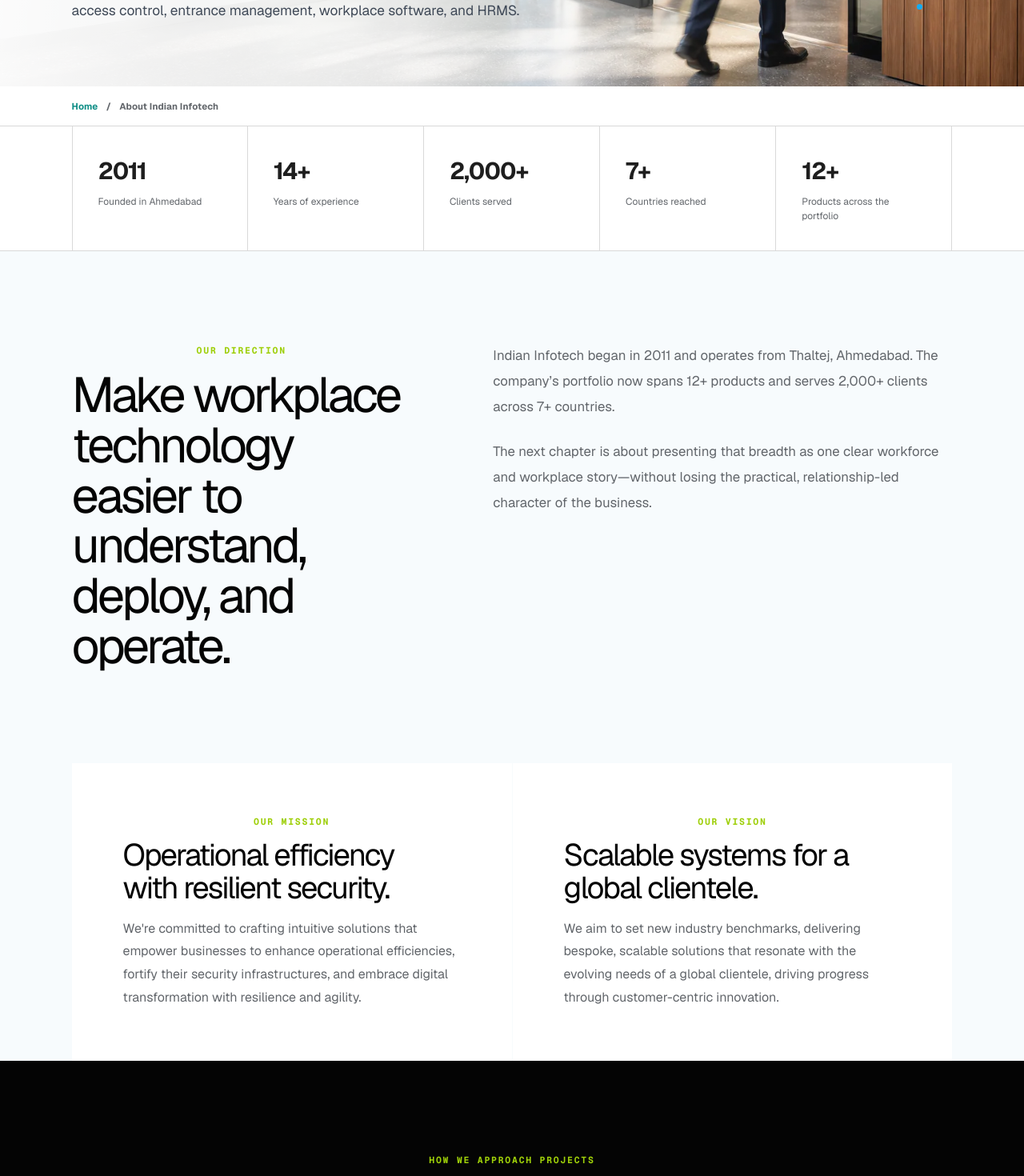
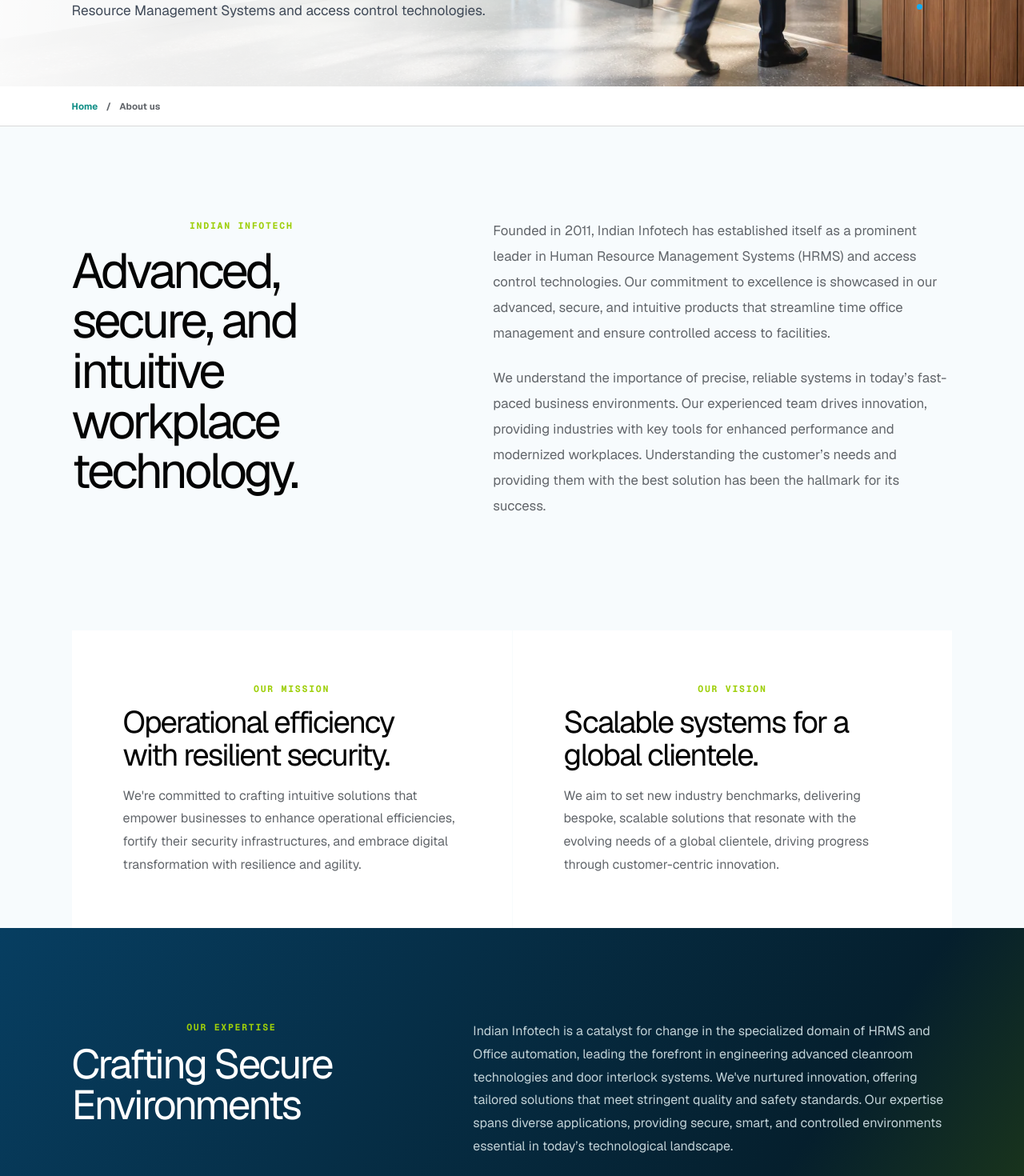
Before and after one commit to dishan2301/indian-info-website-2, a Next.js app: page /about in a window 1280 px wide. Shown: the part 500-1970 px from the top of the page at 80% size. Built offline with nearby package versions, Linux system fonts and the light colour scheme.

Commit message:
Match legacy footer and rebuild about page

```diff
--- a/app/_components/site-footer.tsx
+++ b/app/_components/site-footer.tsx
@@ -41,7 +41,7 @@ export function SiteFooter() {
           <Link href="/trust">Trust center</Link>
           <Link href="/academy">Academy</Link>
           <Link href="/status">System status</Link>
-          <Link href="/about">Company</Link>
+          <Link href="/about-us">About us</Link>
         </div>
         <div>
           <h3>Contact</h3>
--- a/app/_components/site-header.tsx
+++ b/app/_components/site-header.tsx
@@ -94,7 +94,7 @@ export function SiteHeader() {
           <div className="mega-panel industries-panel"><div className="mega-panel-top"><span>Industry operating contexts</span><Link href="/contact">Plan an industry solution ↗</Link></div><div className="industry-menu-grid">{industryLinks.map((link, index) => <Link href={link.href} key={link.label}><span>0{index + 1}</span>{link.label}<b aria-hidden="true">→</b></Link>)}</div></div>
         </InteractiveMenu>
         <InteractiveMenu title="Company" className="company-menu">
-          <div className="mega-panel compact-mega-panel"><div className="mega-columns"><div><h2>Indian Infotech</h2><Link href="/company">Company overview<span aria-hidden="true">→</span></Link><Link href="/about">About the company<span aria-hidden="true">→</span></Link><Link href="/engineering">Engineering and implementation<span aria-hidden="true">→</span></Link><Link href="/partners">Partners<span aria-hidden="true">→</span></Link></div><div><h2>Proof and updates</h2><Link href="/case-studies">Customer deployments<span aria-hidden="true">→</span></Link><Link href="/insights">News & insights<span aria-hidden="true">→</span></Link><Link href="/resources">Resources<span aria-hidden="true">→</span></Link><Link href="/support">Support center<span aria-hidden="true">→</span></Link></div></div></div>
+          <div className="mega-panel compact-mega-panel"><div className="mega-columns"><div><h2>Indian Infotech</h2><Link href="/company">Company overview<span aria-hidden="true">→</span></Link><Link href="/about-us">About us<span aria-hidden="true">→</span></Link><Link href="/engineering">Engineering and implementation<span aria-hidden="true">→</span></Link><Link href="/partners">Partners<span aria-hidden="true">→</span></Link></div><div><h2>Proof and updates</h2><Link href="/case-studies">Customer deployments<span aria-hidden="true">→</span></Link><Link href="/insights">News & insights<span aria-hidden="true">→</span></Link><Link href="/resources">Resources<span aria-hidden="true">→</span></Link><Link href="/support">Support center<span aria-hidden="true">→</span></Link></div></div></div>
         </InteractiveMenu>
       </nav>
 
@@ -102,7 +102,7 @@ export function SiteHeader() {
 
       <details className="mobile-menu">
         <summary aria-label="Open navigation">Menu</summary>
-        <div><Link href="/products">Products</Link><Link href="/compare">Compare products</Link><Link href="/software">Software</Link><Link href="/solutions">Solutions</Link><Link href="/industries">Industries</Link><Link href="/company">Company</Link><Link href="/insights">News & insights</Link><Link href="/support">Support</Link><Link href="/search">Search</Link><Link href="/contact">Book a demo</Link></div>
+        <div><Link href="/products">Products</Link><Link href="/compare">Compare products</Link><Link href="/software">Software</Link><Link href="/solutions">Solutions</Link><Link href="/industries">Industries</Link><Link href="/about-us">About us</Link><Link href="/insights">News & insights</Link><Link href="/support">Support</Link><Link href="/search">Search</Link><Link href="/contact">Book a demo</Link></div>
       </details>
     </header>
   );
--- /dev/null
+++ b/app/about-us/page.tsx
@@ -0,0 +1 @@
+export { default, metadata } from '../about/page';
--- a/app/about/page.tsx
+++ b/app/about/page.tsx
@@ -6,53 +6,38 @@ import { SiteHeader } from '../_components/site-header';
 import { companyFacts } from '../content';
 
 export const metadata: Metadata = {
-  title: 'About Indian Infotech | Ahmedabad, Gujarat',
-  description: 'Founded in Ahmedabad in 2011, Indian Infotech serves 2,000+ clients across 7+ countries with workforce and workplace systems.',
-  alternates: { canonical: '/about' },
-  openGraph: { title: 'About Indian Infotech', description: 'Workforce and workplace technology from Ahmedabad since 2011.', url: '/about' },
+  title: 'About Us | Indian Infotech',
+  description: 'Indian Infotech develops HRMS, access control, biometric, and cleanroom systems from Ahmedabad.',
+  alternates: { canonical: '/about-us' },
 };
 
-const principles = [
-  { number: '01', title: 'Start with the operation', text: 'Understand the people, entry points, shifts, policies, and constraints before recommending technology.' },
-  { number: '02', title: 'Be specific', text: 'Describe capabilities, limits, and deployment needs clearly. Avoid generic promises that cannot be verified.' },
-  { number: '03', title: 'Stay practical', text: 'Build systems that facility, HR, security, IT, and management teams can use in daily work.' },
-] as const;
+const strengths = ['Comprehensive HRMS Solutions', 'Robust Access Control Systems', 'Advanced Biometric Integrations', 'Tailored Industry-specific Applications'] as const;
 
 export default function AboutPage() {
-  return (
-    <main>
-      <SiteHeader />
-      <PageHero eyebrow="About Indian Infotech" title="Built in Ahmedabad for workplaces that cannot stop." description="Since 2011, Indian Infotech has developed a portfolio across biometric attendance, access control, entrance management, workplace software, and HRMS." marker="II / SINCE 2011" />
+  return <main>
+    <SiteHeader />
+    <PageHero eyebrow="About us" title="Inventing Tomorrow’s Infotech Today" description="Founded in 2011, Indian Infotech has established itself as a prominent leader in Human Resource Management Systems and access control technologies." marker="II / SINCE 2011" />
 
-      <section className="proof-strip internal-proof" aria-label="Company facts">
-        {companyFacts.map((fact) => <div key={fact.label}><strong>{fact.value}</strong><span>{fact.label}</span></div>)}
-      </section>
+    <section className="about-story about-origin">
+      <div><p className="section-kicker">Indian Infotech</p><h2>Advanced, secure, and intuitive workplace technology.</h2></div>
+      <div><p>Founded in 2011, Indian Infotech has established itself as a prominent leader in Human Resource Management Systems (HRMS) and access control technologies. Our commitment to excellence is showcased in our advanced, secure, and intuitive products that streamline time office management and ensure controlled access to facilities.</p><p>We understand the importance of precise, reliable systems in today’s fast-paced business environments. Our experienced team drives innovation, providing industries with key tools for enhanced performance and modernized workplaces. Understanding the customer’s needs and providing them with the best solution has been the hallmark for its success.</p></div>
+    </section>
 
-      <section className="about-story">
-        <div><p className="section-kicker">Our direction</p><h2>Make workplace technology easier to understand, deploy, and operate.</h2></div>
-        <div><p>Indian Infotech began in 2011 and operates from Thaltej, Ahmedabad. The company’s portfolio now spans 12+ products and serves 2,000+ clients across 7+ countries.</p><p>The next chapter is about presenting that breadth as one clear workforce and workplace story—without losing the practical, relationship-led character of the business.</p></div>
-      </section>
+    <section className="about-direction-grid" aria-label="Indian Infotech mission and vision">
+      <article id="mission"><p className="section-kicker">Our mission</p><h2>Operational efficiency with resilient security.</h2><p>We&apos;re committed to crafting intuitive solutions that empower businesses to enhance operational efficiencies, fortify their security infrastructures, and embrace digital transformation with resilience and agility.</p></article>
+      <article id="vision"><p className="section-kicker">Our vision</p><h2>Scalable systems for a global clientele.</h2><p>We aim to set new industry benchmarks, delivering bespoke, scalable solutions that resonate with the evolving needs of a global clientele, driving progress through customer-centric innovation.</p></article>
+    </section>
 
-      <section className="about-direction-grid" aria-label="Indian Infotech mission and vision">
-        <article id="mission">
-          <p className="section-kicker">Our mission</p>
-          <h2>Operational efficiency with resilient security.</h2>
-          <p>We&apos;re committed to crafting intuitive solutions that empower businesses to enhance operational efficiencies, fortify their security infrastructures, and embrace digital transformation with resilience and agility.</p>
-        </article>
-        <article id="vision">
-          <p className="section-kicker">Our vision</p>
-          <h2>Scalable systems for a global clientele.</h2>
-          <p>We aim to set new industry benchmarks, delivering bespoke, scalable solutions that resonate with the evolving needs of a global clientele, driving progress through customer-centric innovation.</p>
-        </article>
-      </section>
+    <section className="about-secure-section">
+      <div><p className="section-kicker light">Our expertise</p><h2>Crafting Secure Environments</h2></div>
+      <div><p>Indian Infotech is a catalyst for change in the specialized domain of HRMS and Office automation, leading the forefront in engineering advanced cleanroom technologies and door interlock systems. We&apos;ve nurtured innovation, offering tailored solutions that meet stringent quality and safety standards. Our expertise spans diverse applications, providing secure, smart, and controlled environments essential in today’s technological landscape.</p><p>Our passion for technological excellence has propelled us into significant partnerships across major corporates and industrial sectors. With a resolute focus on continuous improvement, Indian Infotech has become synonymous with reliability and advanced product offerings. From secure corporate offices to pristine pharma clean rooms, Indian Infotech is your ally in technological transformation.</p><p>We believe that cutting-edge technology is key to unlocking productivity and safety in any work environment. Our solutions, deeply rooted in industry innovations, are designed to empower your workforce with instant access to essential HRMS tools and attendance information. By integrating the latest in biometric recognition and access management, we provide real-time data to optimize workforce productivity and ensure robust access control, crafting a secure and efficient operation landscape.</p></div>
+    </section>
 
-      <section className="principles-section">
-        <div className="section-heading"><p className="section-kicker light">How we approach projects</p><h2>Clear requirements before complex systems.</h2></div>
-        <div className="principle-grid">{principles.map((principle) => <article key={principle.number}><span>{principle.number}</span><h3>{principle.title}</h3><p>{principle.text}</p></article>)}</div>
-      </section>
+    <section className="proof-strip internal-proof" aria-label="Company facts">{companyFacts.map((fact) => <div key={fact.label}><strong>{fact.value}</strong><span>{fact.label}</span></div>)}</section>
 
-      <section className="decision-band"><div><p className="section-kicker light">Work with Indian Infotech</p><h2>Bring your site, workforce, and operating requirements.</h2></div><Link className="button button-primary" href="/contact">Meet the team <span aria-hidden="true">↗</span></Link></section>
-      <SiteFooter />
-    </main>
-  );
+    <section className="about-why-section"><div><p className="section-kicker">Why Indian Infotech</p><h2>Technology blended with practicality.</h2><p>Our offerings are not just products but gateways to efficiency, security, and progress.</p></div><ul>{strengths.map((strength, index) => <li key={strength}><span>0{index + 1}</span>{strength}</li>)}</ul></section>
+
+    <section className="decision-band"><div><p className="section-kicker light">Need help?</p><h2>Take the Next Step with Indian Infotech.</h2></div><Link className="button button-primary" href="/contact">Contact us now <span aria-hidden="true">↗</span></Link></section>
+    <SiteFooter />
+  </main>;
 }
--- a/components/homepage/home-curated-sections.tsx
+++ b/components/homepage/home-curated-sections.tsx
@@ -54,8 +54,8 @@ export function CompanyOverview() {
       <div className="home-company-copy">
         <Reveal className="home-company-intro"><p>Why Indian Infotech</p><h2 id="why-indian-infotech">Practical technology. Dependable delivery.</h2><span>Since 2011, Indian Infotech has shaped workforce, access, and workplace systems around real operating needs—helping teams work with greater efficiency and security.</span></Reveal>
         <Reveal className="home-company-directions">
-          <Link className="home-direction-card" href="/about#vision"><p>Our vision</p><h3>Customer-led innovation with global relevance.</h3><span>Scalable solutions that respond to evolving business needs.</span><b>Explore vision →</b></Link>
-          <Link className="home-direction-card" href="/about#mission"><p>Our mission</p><h3>Efficient and secure everyday operations.</h3><span>Intuitive systems that strengthen productivity, security, and agility.</span><b>Explore mission →</b></Link>
+          <Link className="home-direction-card" href="/about-us#vision"><p>Our vision</p><h3>Customer-led innovation with global relevance.</h3><span>Scalable solutions that respond to evolving business needs.</span><b>Explore vision →</b></Link>
+          <Link className="home-direction-card" href="/about-us#mission"><p>Our mission</p><h3>Efficient and secure everyday operations.</h3><span>Intuitive systems that strengthen productivity, security, and agility.</span><b>Explore mission →</b></Link>
         </Reveal>
       </div>
     </section>
--- a/next.config.ts
+++ b/next.config.ts
@@ -19,7 +19,6 @@ const hrmsLegacyRedirects = [
 const nextConfig: NextConfig = {
   async redirects() {
     return [
-      { source: '/about-us', destination: '/about', permanent: true },
       { source: '/contact-us', destination: '/contact', permanent: true },
       { source: '/blogs', destination: '/resources', permanent: true },
       { source: '/blog-detail', destination: '/resources', permanent: true },
```
Also changed, not shown: app/globals.css.
